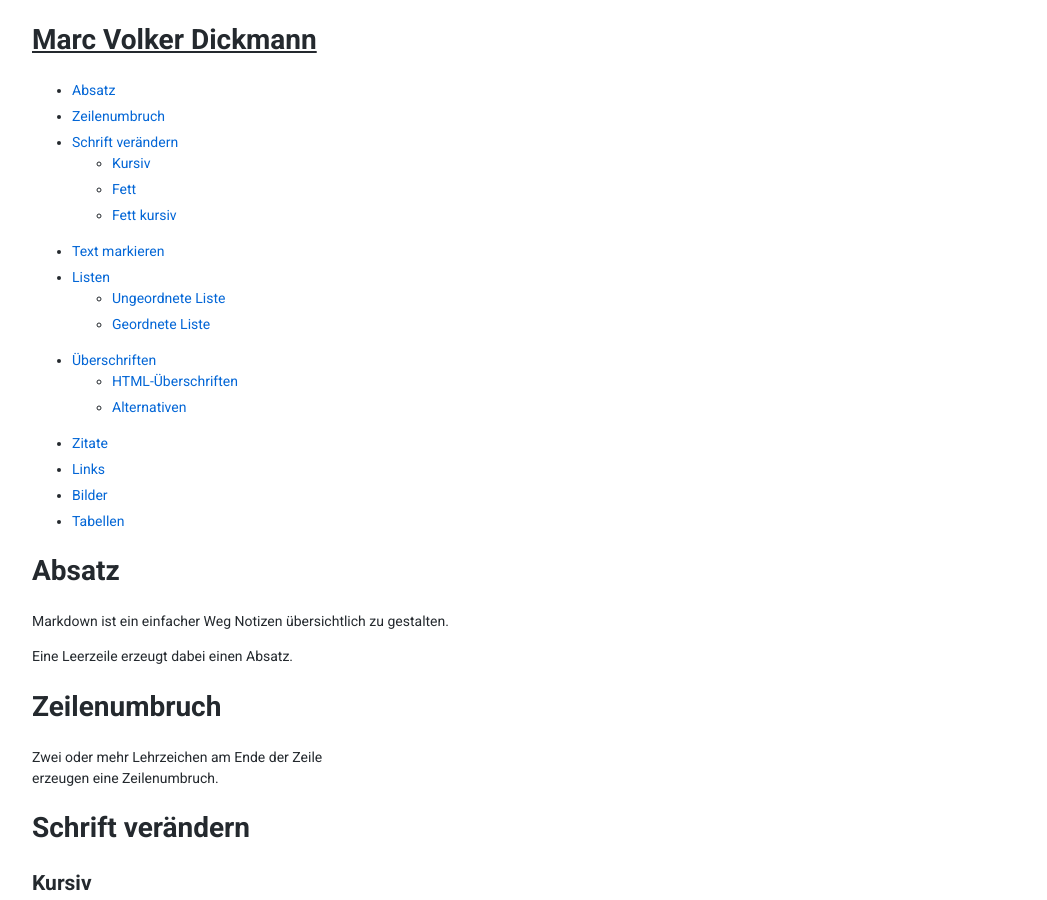
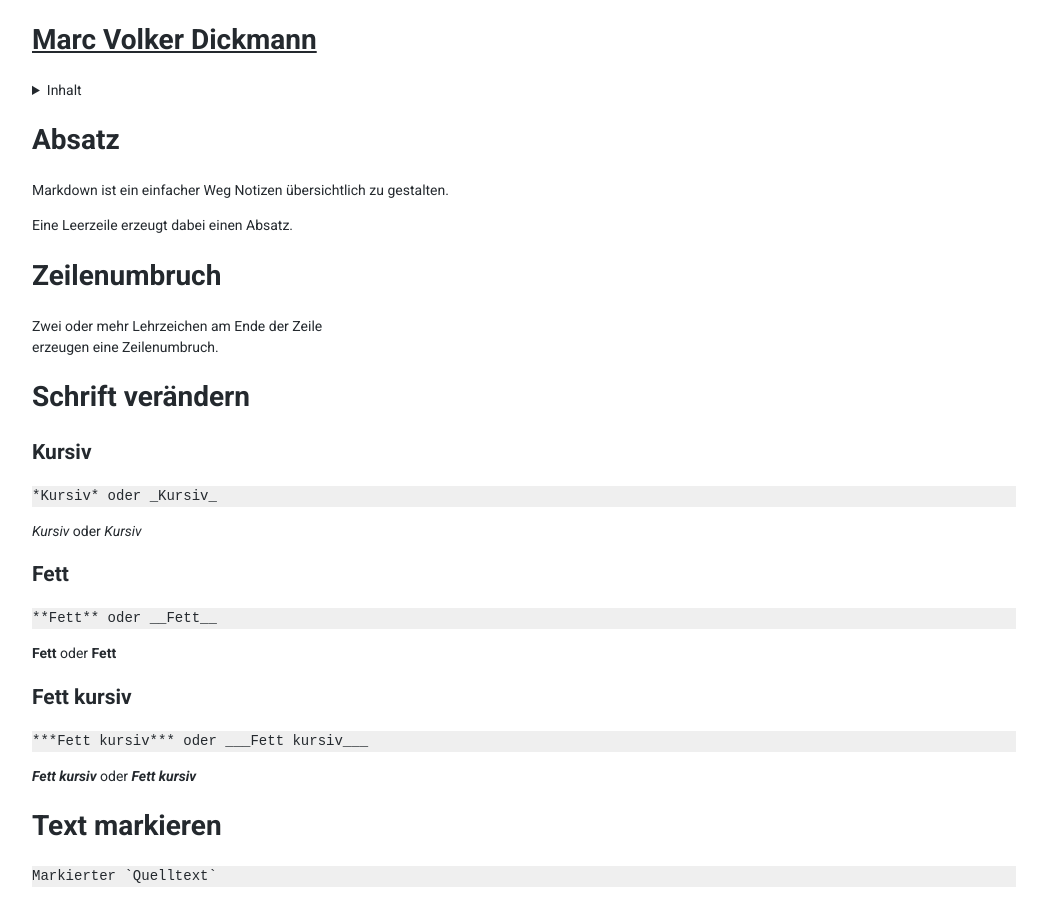
Before and after one commit to marc-q/fmtone, a Jekyll site: the page built from wiki/markdown.md, in a window 1280 px wide and 900 px high. Shown: the whole window, without its empty margins (116-1163 px from the left). Built offline with Jekyll 4.4.1, drawn with Linux system fonts in a browser that asks for light colours.

Commit message:
Hide the links to paragraphs

```diff
--- a/wiki/markdown.md
+++ b/wiki/markdown.md
@@ -2,6 +2,9 @@
 layout: default
 title: Markdown Syntax
 ---
+
+<details>
+  <summary>Inhalt</summary>
 
 * [Absatz](#absatz)
 * [Zeilenumbruch](#zeilenumbruch)
@@ -20,6 +23,8 @@ title: Markdown Syntax
 * [Links](#links)
 * [Bilder](#bilder)
 * [Tabellen](#tabellen)
+
+</details>
 
 Absatz
 ======
```
